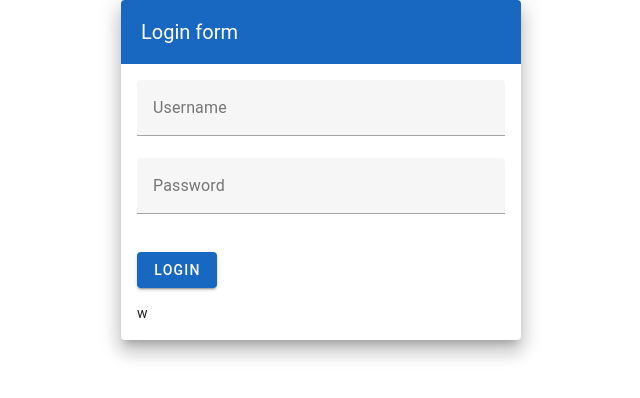
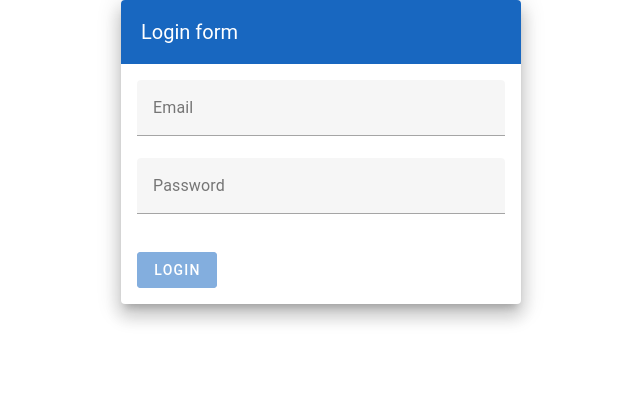
Before and after one commit to joaovitor2614/Logly, a Vue app in the folder web/: page /login in a window 1280 px wide. Shown: the top 398 px of the page, without its empty margins (319-959 px from the left). Built offline with nearby package versions, Linux system fonts and the light colour scheme.

Commit message:
refactor: simplify form inputs errors generation

```diff
--- a/web/package.json
+++ b/web/package.json
@@ -21,6 +21,7 @@
 		"material-design-icons-iconfont": "^6.7.0",
 		"pinia": "^2.3.0",
 		"typescript": "^5.7.2",
+		"vee-validate": "^4.15.0",
 		"vitest": "^2.1.8",
 		"vue": "^3.2.39",
 		"vue-router": "^4.1.5",
--- a/web/src/components/auth/Login.vue
+++ b/web/src/components/auth/Login.vue
@@ -1,28 +1,38 @@
 <script setup lang="ts">
-import { reactive } from 'vue';import useVuelidate from '@vuelidate/core';
+import { reactive, computed } from 'vue';
 import { useAuthStore } from '../../stores/auth';
-import { useToast } from "vue-toastification";
+import { required, email, sameAs } from '@vuelidate/validators'
+import useVuelidate from '@vuelidate/core';
+import { createFormAttributeErrors} from '../../utils/validations'
 
 interface Form {
-    username: string,
+    email: string,
     password: string,
 }
 
 const form = reactive({
-    username: '',
+    email: '',
     password: '',
 })
 
+const rules = {
+  email: { required, email, $autoDirty: true },
+  password: { required,  $autoDirty: true },
+};
+
+const v$ = useVuelidate(rules, form);
+
+const isDisabled = computed (() =>   v$.value.email.$invalid || v$.value.password.$invalid);
+
+
+
+const emailErrors = computed(() => createFormAttributeErrors(v$, 'email'))
+const passwordErrors = computed(() => createFormAttributeErrors(v$, 'password'))
 
 const authStore = useAuthStore();
 
 const handleLogin = async () => {
     const response = await authStore.loginUser({ password: form.password, email: form.email });
-    if (response.status == 201) {
-        toast.success('User registered successfully!');
-    } else {
-        toast.error(!response ? 'User registration failed!' : `${response.status} - ${response.statusText}`);
-    }
 
 }
 </script>
@@ -39,26 +49,25 @@ const handleLogin = async () => {
                         <v-card-text>
                         <form @submit.prevent="handleLogin">
                             <v-text-field
-                                v-model="form.username"
-                                name="username"
-                                label="Username"
-                                type="text"
-                                placeholder="username"
-
+                                v-model="form.email"
+                                name="email"
+                                label="Email"
+                                type="email"
+                                placeholder="email"
+                                :error-messages="emailErrors"
                                 required
                             ></v-text-field>
                             <v-text-field
-                                v-model="form.email"
+                                v-model="form.password"
                                 name="password"
                                 label="Password"
                                 type="password"
                                 placeholder="password"
+                                :error-messages="passwordErrors"
                                 required
                             ></v-text-field>
-                            <v-btn type="submit" class="mt-4" color="primary" value="log in">Login</v-btn>
-                            <div class="grey--text mt-4">
-                                w
-                            </div>
+                            <v-btn type="submit" class="mt-4" color="primary" value="log in" :disabled="isDisabled">Login</v-btn>
+
 
                         </form>
 
--- a/web/src/components/auth/Register.vue
+++ b/web/src/components/auth/Register.vue
@@ -1,8 +1,11 @@
 <script setup lang="ts">
+import { Form, Field } from 'vee-validate';
 import { reactive, computed } from 'vue';
 import { useAuthStore } from '../../stores/auth';
 import { type Reactive } from 'vue';
-
+import useVuelidate from '@vuelidate/core';
+import { required, email, sameAs } from '@vuelidate/validators'
+import { createFormAttributeErrors } from '../../utils/validations'
 
 interface Form {
     username: string;
@@ -18,7 +21,21 @@ const form: Reactive<Form> = reactive({
     confirmPassword: ''
 })
 
+const rules = {
+  username: { required,  $autoDirty: true },
+  email: { required, email, $autoDirty: true },
+  password: { required,  $autoDirty: true },
+  confirmPassword: sameAs(form.password)
+};
 
+const v$ = useVuelidate(rules, form);
+
+const isDisabled = computed (() =>  v$.value.username.$invalid || v$.value.email.$invalid ||
+v$.value.password.$invalid);
+
+const userNameErrors = computed(() => createFormAttributeErrors(v$, 'username'))
+const emailErrors = computed(() => createFormAttributeErrors(v$, 'email'))
+const passwordErrors = computed(() => createFormAttributeErrors(v$, 'password'))
 
 const authStore = useAuthStore();
 
@@ -52,6 +69,7 @@ const handleRegister = async () => {
                                 label="Username"
                                 type="text"
                                 placeholder="username"
+                                :error-messages="userNameErrors"
                                 required
                             ></v-text-field>
                             <v-text-field
@@ -60,6 +78,7 @@ const handleRegister = async () => {
                                 label="Email"
                                 type="email"
                                 placeholder="email"
+                                :error-messages="emailErrors"
                                 required
                             ></v-text-field>
                             <v-text-field
@@ -67,6 +86,7 @@ const handleRegister = async () => {
                                 name="password"
                                 label="Password"
                                 type="password"
+                                :error-messages="passwordErrors"
                                 placeholder="password"
                                 required
                             ></v-text-field>
@@ -79,7 +99,7 @@ const handleRegister = async () => {
                                 required
                             ></v-text-field>
 
-                            <v-btn type="submit" class="mt-4" color="primary" value="log in">Register</v-btn>
+                            <v-btn type="submit" class="mt-4" color="primary" value="log in" :disabled="isDisabled">Register</v-btn>
                         </form>
 
                         </v-card-text>
--- /dev/null
+++ b/web/src/utils/validations.ts
@@ -0,0 +1,18 @@
+import { type Ref } from 'vue'
+
+/*************  ✨ Codeium Command ⭐  *************/
+/**
+ * Given a form attribute and a Vuelidate computed object, returns an array
+ * of error messages for the given attribute.
+ * @param v$ - the Vuelidate computed object
+ * @param attributeName - the name of the form attribute
+ * @returns an array of error messages
+ */
+/******  c238d53c-c9d5-4c81-a2f2-9b7635affd3e  *******/
+export function createFormAttributeErrors(v$: Ref<any>, attributeName: string) {
+    const errors = []
+    v$.value[attributeName].$errors.forEach((error) => {
+            errors.push(error.$message)
+    })
+    return errors
+}
```
Also changed, not shown: 1 other file (tests, documents, lock files or other folders).
